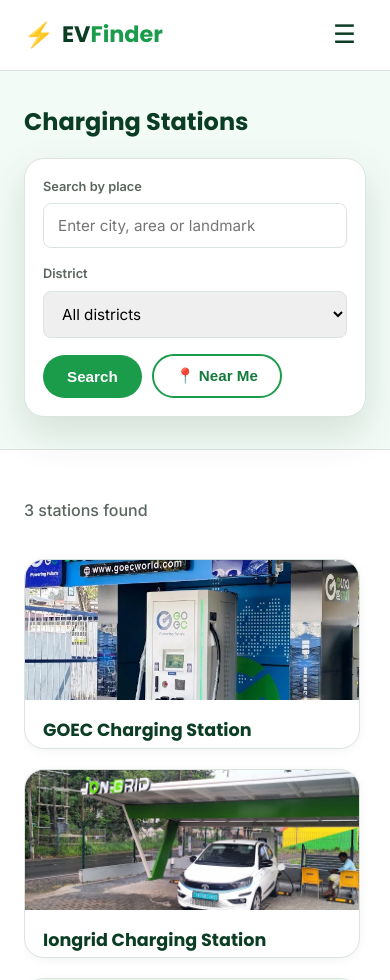
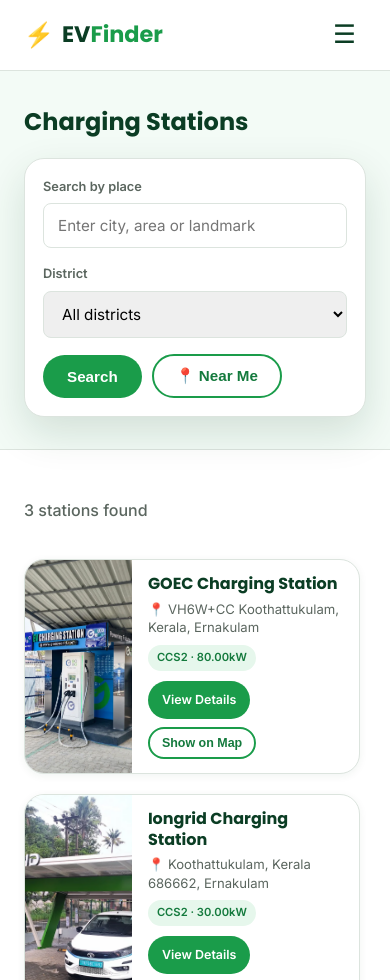
Before and after one commit to deepakrajesh77/ev_finder, a Django app: page /search/ in a window 390 px wide. Shown: the top 980 px of the page. Run offline with Django 5.2, Linux system fonts and the light colour scheme; data comes from the database, SQL or seed files in the repository; grey boxes are pictures that could not be loaded.

Commit message:
Fix mobile station card

```diff
--- a/static/css/style.css
+++ b/static/css/style.css
@@ -134,13 +134,57 @@ a { text-decoration: none; color: inherit; }
 .results-header h1 { margin-bottom: 16px; }
 .results-layout { display: grid; grid-template-columns: 1fr 1fr; gap: 28px; padding: 32px 24px; align-items: start; }
 .results-count { color: var(--gray-600); font-weight: 500; margin-bottom: 16px; }
-.results-list { display: flex; flex-direction: column; gap: 20px; max-height: 80vh; overflow-y: auto; padding-right: 6px; }
+.results-list {
+  display: flex;
+  flex-direction: column;
+  gap: 20px;
+  padding-right: 6px;
+  max-height: none;
+  overflow-y: visible;
+}
 .results-map { position: sticky; top: 100px; }
 #resultsMap, #detailMap, #pickerMap { width: 100%; height: 420px; border-radius: var(--radius-lg); box-shadow: var(--shadow-md); overflow: hidden; }
 
-.station-card { background: var(--white); border: 1px solid var(--gray-300); border-radius: var(--radius-lg); overflow: hidden; box-shadow: var(--shadow-sm); transition: box-shadow 0.2s, transform 0.2s; display: flex; }
+.station-card {
+  background: var(--white);
+  border: 1px solid var(--gray-300);
+  border-radius: var(--radius-lg);
+  overflow: hidden;
+  box-shadow: var(--shadow-sm);
+  transition: box-shadow 0.2s, transform 0.2s;
+  display: flex;
+  width: 100%;
+  align-items: stretch;
+}
+
+.station-card:hover {
+  box-shadow: var(--shadow-md);
+  transform: translateY(-2px);
+}
+
+.station-card-img {
+  width: 200px;
+  min-width: 200px;
+  position: relative;
+  overflow: hidden;
+}
+
+.station-card-img img {
+  width: 100%;
+  height: 100%;
+  display: block;
+  object-fit: cover;
+}
+
+.station-card-body {
+  padding: 16px 18px;
+  flex: 1 1 auto;
+  min-width: 0;
+  display: flex;
+  flex-direction: column;
+}
 .station-card:hover { box-shadow: var(--shadow-md); transform: translateY(-2px); }
-.station-card-img { width: 160px; min-width: 160px; position: relative; }
+
 .station-card-img img { width: 100%; height: 100%; object-fit: cover; }
 .img-placeholder { width: 100%; height: 100%; background: var(--green-100); display: flex; align-items: center; justify-content: center; font-size: 2rem; color: var(--green-500); min-height: 120px; }
 .img-placeholder.large { min-height: 320px; border-radius: var(--radius-lg); font-size: 4rem; }
@@ -257,13 +301,99 @@ a { text-decoration: none; color: inherit; }
   .results-map { position: static; }
 }
 @media (max-width: 600px) {
-  .feature-grid { grid-template-columns: 1fr; }
-  .hero-text h1 { font-size: 2rem; }
-  .station-card { flex-direction: column; }
-  .station-card-img { width: 100%; height: 160px; }
-  .connector-form-fields { grid-template-columns: 1fr 1fr; }
+
+  .feature-grid {
+    grid-template-columns: 1fr;
+  }
+
+  .hero-text h1 {
+    font-size: 2rem;
+  }
+
+  /* ==============================
+     MOBILE STATION CARD
+     ============================== */
+
+  .station-card {
+    display: flex;
+    flex-direction: row;
+    width: 100%;
+    height: auto;
+    min-height: 160px;
+    overflow: hidden;
+    align-items: stretch;
+  }
+
+  /* Image on LEFT */
+  .station-card-img {
+    flex: 0 0 32%;
+    width: 32%;
+    min-width: 32%;
+    height: auto;
+    min-height: 160px;
+    position: relative;
+  }
+
+  .station-card-img img {
+    width: 100%;
+    height: 100%;
+    display: block;
+    object-fit: cover;
+  }
+
+  /* Information on RIGHT */
+  .station-card-body {
+    display: flex !important;
+    flex-direction: column;
+    flex: 1;
+    min-width: 0;
+    padding: 14px 16px;
+    visibility: visible;
+    opacity: 1;
+  }
+
+  .station-card-body h3 {
+    display: block;
+    font-size: 1rem;
+    line-height: 1.3;
+    margin: 0 0 5px;
+  }
+
+  .station-address {
+    display: block;
+    font-size: 0.82rem;
+    line-height: 1.4;
+    margin: 0 0 8px;
+  }
+
+  /* Connector */
+  .connector-tags {
+    display: flex;
+    flex-wrap: wrap;
+    gap: 5px;
+    margin-bottom: 10px;
+  }
+
+  .connector-chip {
+    font-size: 0.7rem;
+    padding: 4px 9px;
+  }
+
+  /* Buttons */
+  .station-card-actions {
+    display: flex !important;
+    flex-wrap: wrap;
+    gap: 8px;
+    margin-top: auto;
+  }
+
+  .station-card-actions .btn {
+    display: inline-flex !important;
+    padding: 7px 12px;
+    font-size: 0.78rem;
+  }
+
+  .connector-form-fields {
+    grid-template-columns: 1fr 1fr;
+  }
 }
-@media(max-width:450px) {
-  .connector-form-fields { grid-template-columns: 1fr; }
-  .station-card-img { height: 140px; }
-}
```
